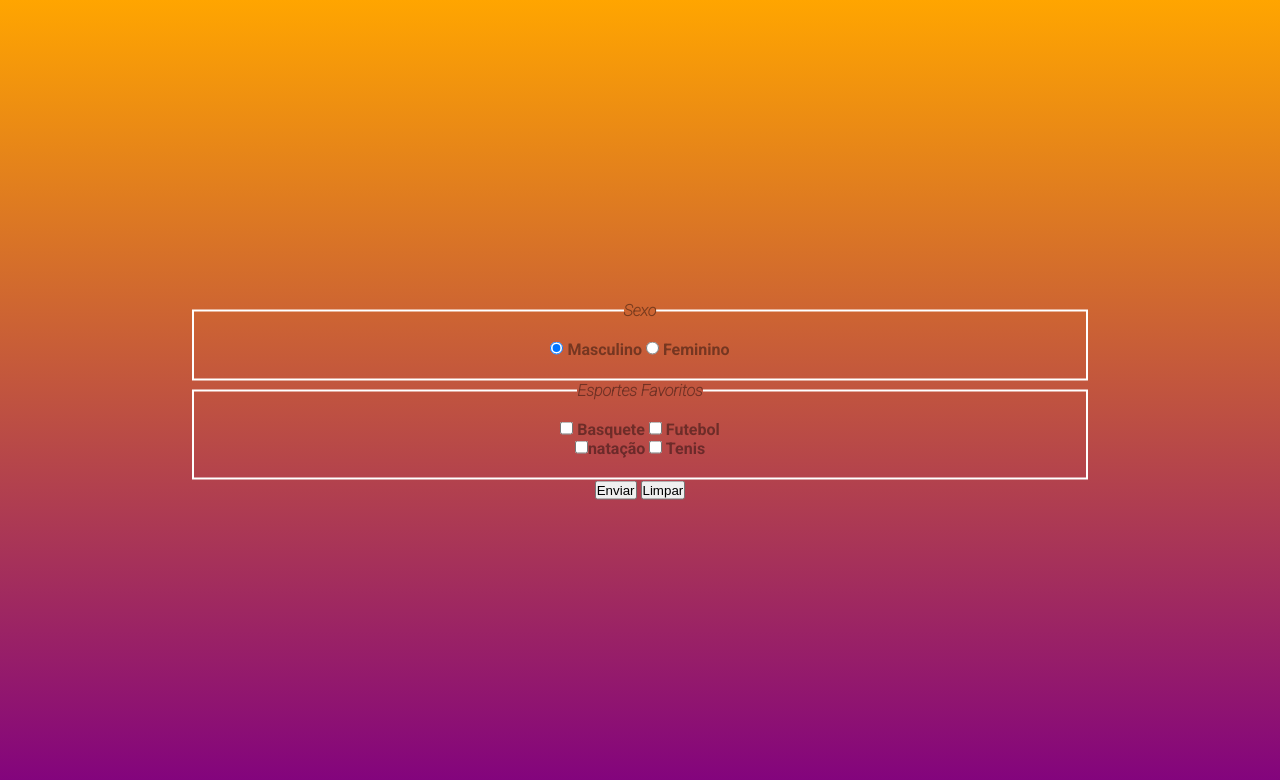
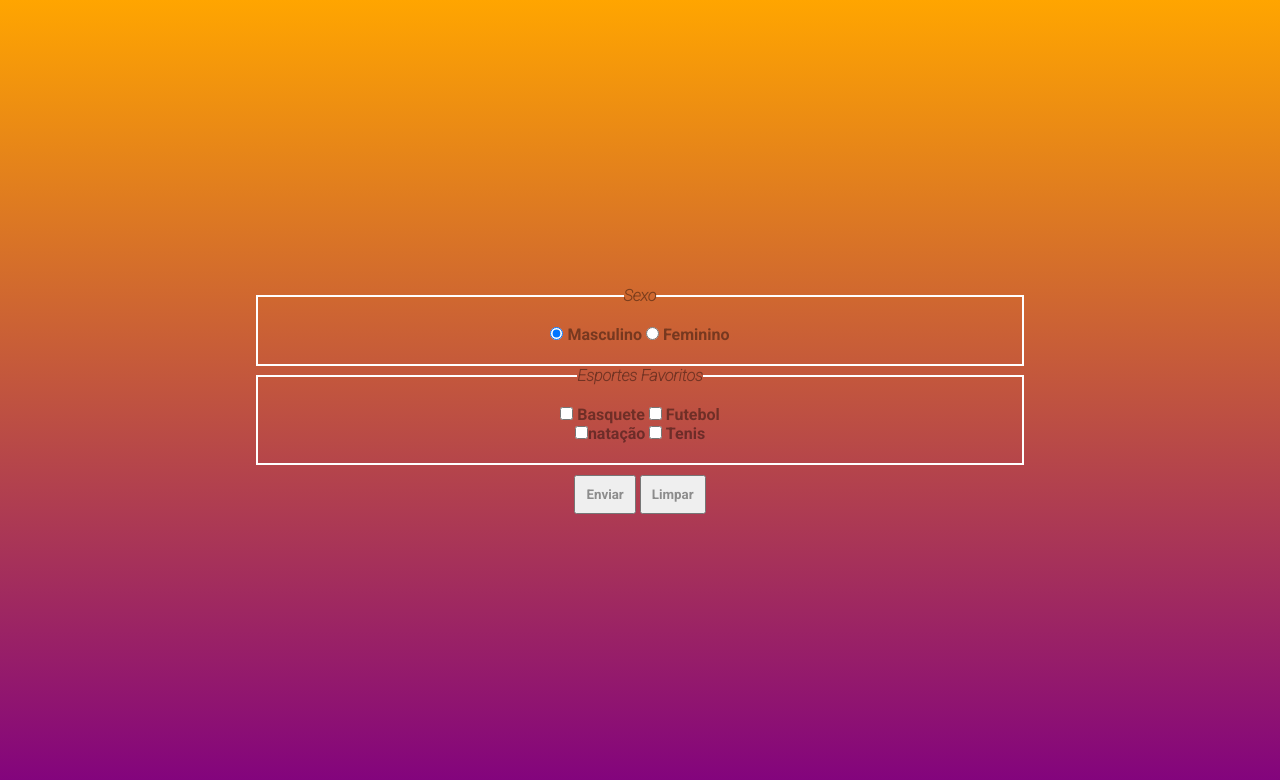
Before and after one commit to brunodyegoweb/form-checkbox-radio, a plain HTML site: page index.html in a window 1280 px wide. Drawn offline with Linux system fonts and the light colour scheme.

Commit message:
Create class btn

```diff
--- a/estilos/geral.css
+++ b/estilos/geral.css
@@ -6,7 +6,7 @@
 body {
     width: 100vw;
     height: 100vh;
-    font-family: 'Roboto', sem serifa;
+    font-family: 'Roboto', sans-serif;
     font-weight: bolder;
     color:  rgba(0, 0, 0, 0.411);
     background-image: linear-gradient(to top, purple, orange);
@@ -17,7 +17,7 @@ body {
     left: 50%;
     top: 50%;
     transform: translate(-50%, -50%);
-    width: 70%;
+    width: 60%;
     text-align: center;
 }
 
@@ -25,3 +25,15 @@ body {
     padding: 20px;
     border:2px solid #fff;
 }
+
+.btn {
+    margin-top: 10px;
+    padding: 10px;
+    font-family: 'Roboto', sans-serif;
+    font-weight: bolder;
+    color:  rgba(0, 0, 0, 0.411);
+}
+
+.btn:hover {
+    color: #000;
+}
--- a/index.html
+++ b/index.html
@@ -43,8 +43,8 @@
         </p>
         </fieldset>
         <p>
-            <input type="submit" value="Enviar">
-            <input type="reset" value="Limpar">
+            <input class="btn" type="submit" value="Enviar">
+            <input class="btn" type="reset" value="Limpar">
         </p>
     </form>
 </body>
```
